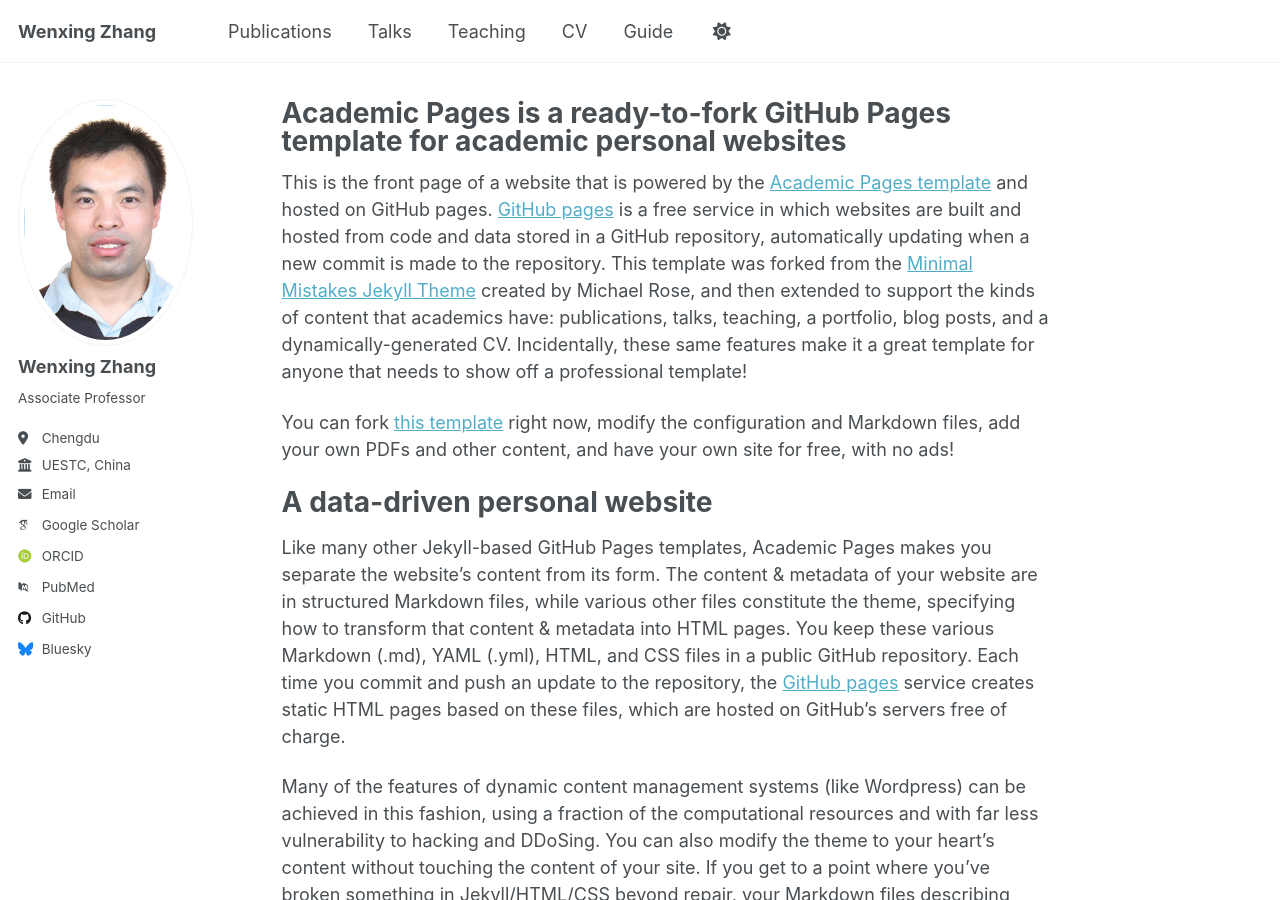
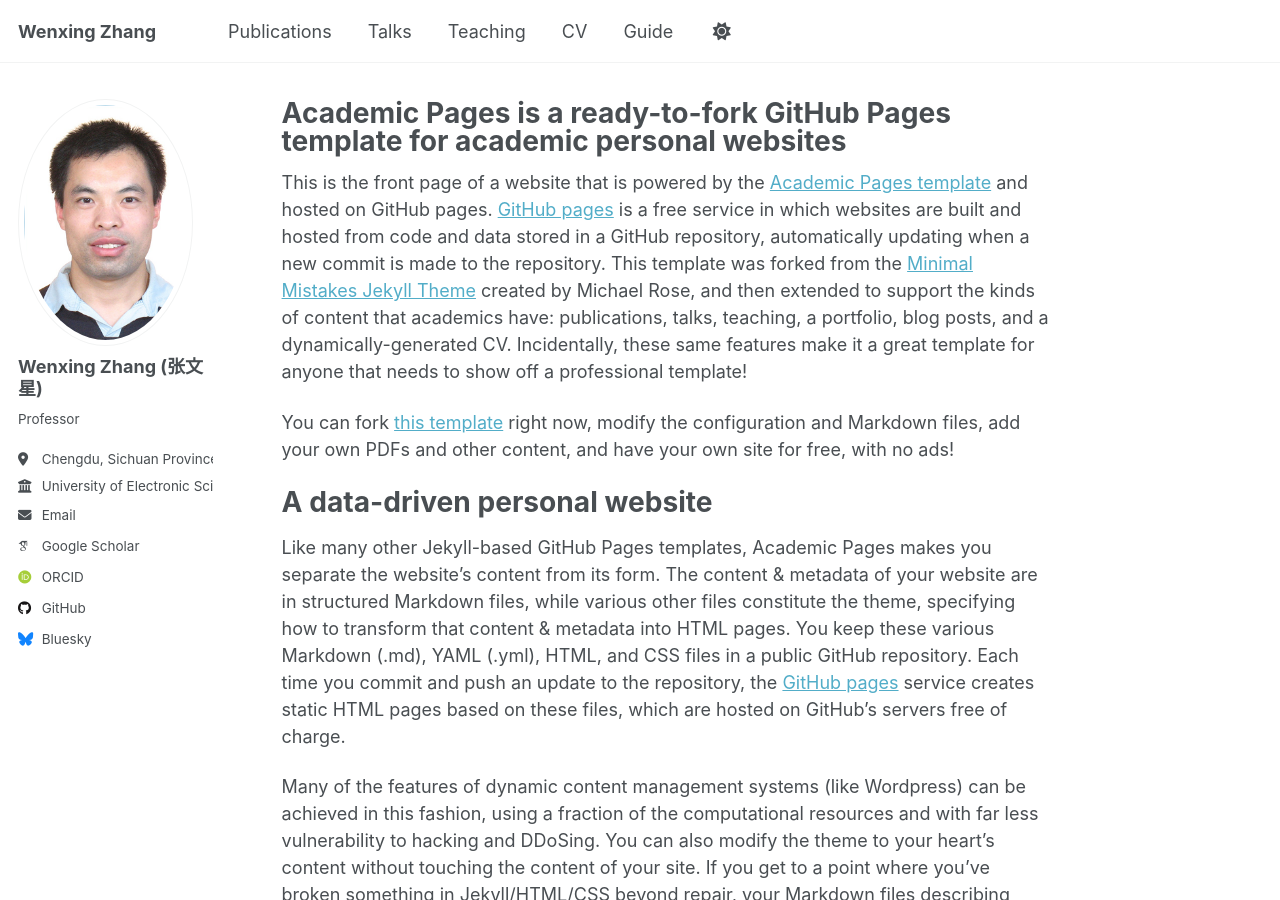
Before and after one commit to WenxingZhang/WenxingZhang.github.io, a Jekyll site: the page built from _pages/about.md, in a window 1280 px wide and 900 px high. Built offline with Jekyll 4.4.1, drawn with Linux system fonts in a browser that asks for light colours; some web fonts are replaced; a script that is not in the unit is left out.

Commit message:
Update _config.yml

```diff
--- a/_config.yml
+++ b/_config.yml
@@ -23,24 +23,24 @@ repository               : "academicpages/academicpages.github.io"
 author:
   # Biographic information
   avatar           : "profile.png"
-  name             : "Wenxing Zhang"
+  name             : "Wenxing Zhang (张文星)"
   pronouns         : # example: "she/her"
-  bio              : "Associate Professor"
-  location         : "Chengdu"
-  employer         : "UESTC, China"
+  bio              : "Professor"
+  location         : "Chengdu, Sichuan Province"
+  employer         : "University of Electronic Science and Technology of China"
   uri              : # URL
   email            : "zhangwx@uestc.edu.cn"
 
   # Academic websites
   academia         : # URL
-  arxiv            : # URL - Update with the correct link to your profile
+  # arxiv            : # URL - Update with the correct link to your profile
   googlescholar    : "https://scholar.google.com/citations?user=PS_CX0AAAAAJ"
-  impactstory      : # URL
+  # impactstory      : # URL
   orcid            : "http://orcid.org/yourorcidurl"
-  semantic         : # URL
-  pubmed           : "https://www.ncbi.nlm.nih.gov/pubmed/?term=john+snow"
-  researchgate     : # URL
-  scopus           : # URL
+  # semantic         : # URL
+  # pubmed           : "https://www.ncbi.nlm.nih.gov/pubmed/?term=john+snow"
+  # researchgate     : # URL
+  # scopus           : # URL
 
   # Repositories and software development
   bitbucket        : # Username - Update with your username on the site
```
